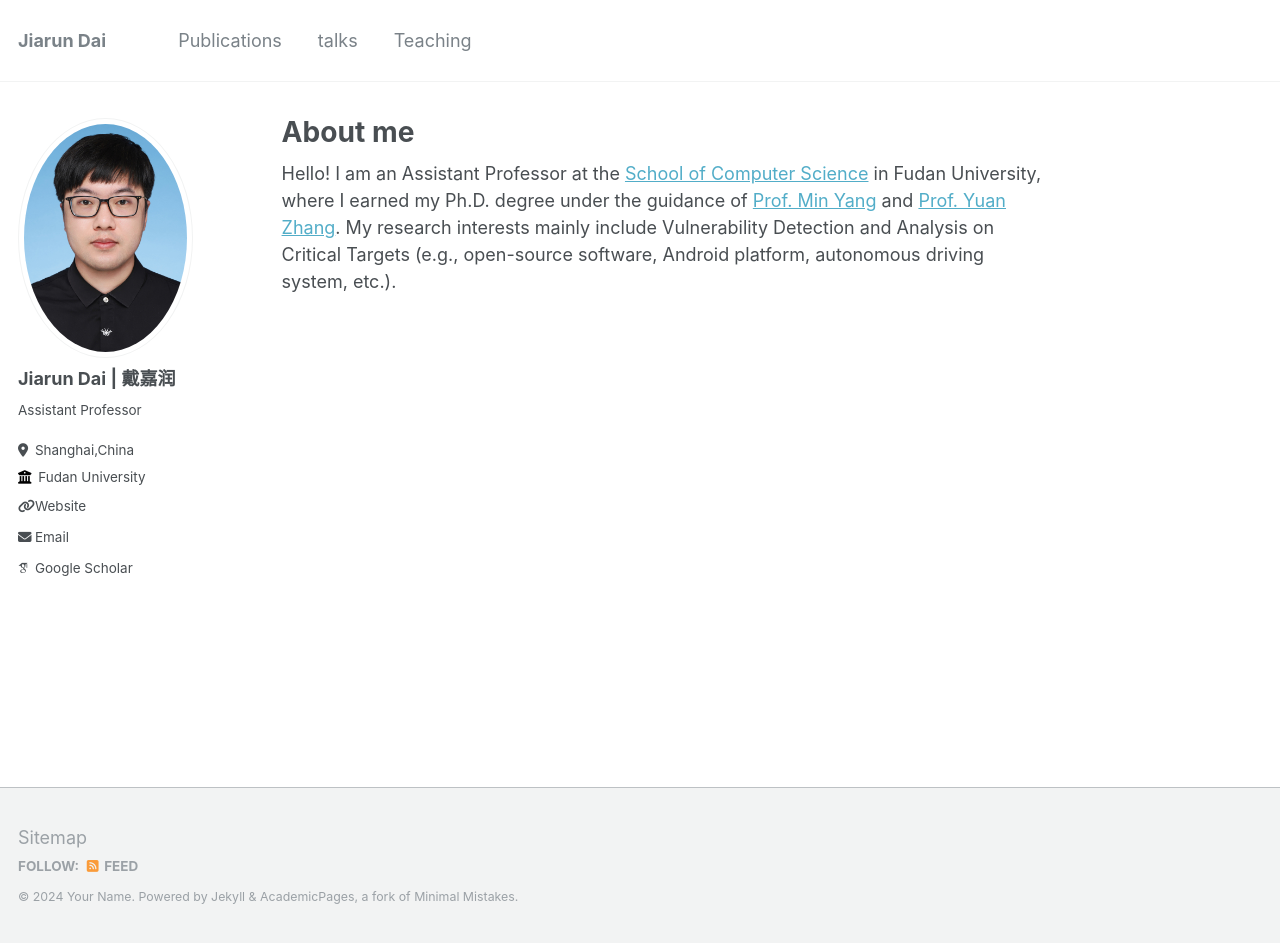
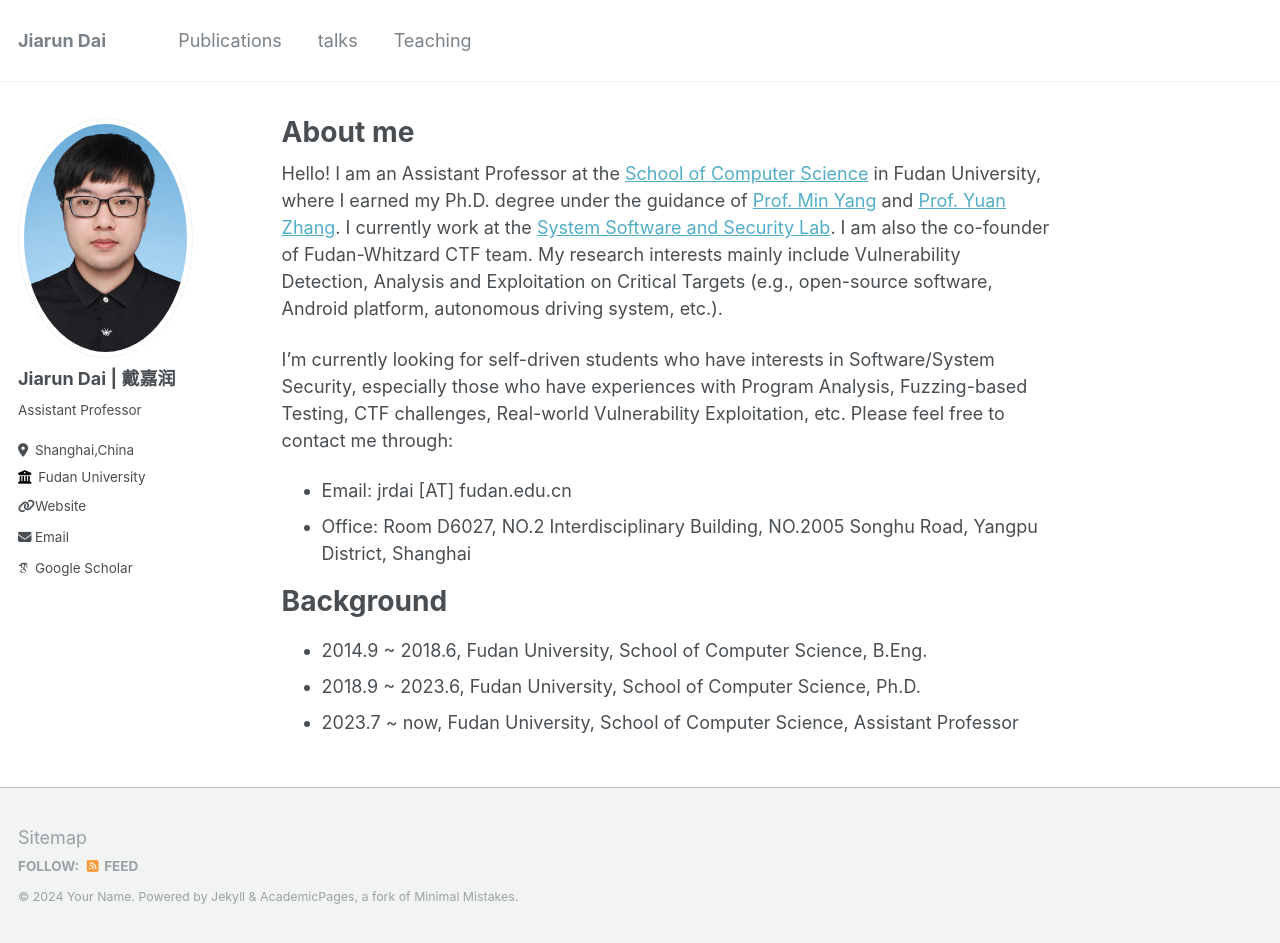
Before and after one commit to DJRRR/djrrr.github.io, a Jekyll site: the page built from _pages/about.md, in a window 1280 px wide and 943 px high. Built offline with Jekyll 4.4.1, drawn with Linux system fonts in a browser that asks for light colours; some web fonts are replaced.

Commit message:
Update about.md

```diff
--- a/_pages/about.md
+++ b/_pages/about.md
@@ -7,4 +7,16 @@ redirect_from:
   - /about.html
 ---
 
-Hello! I am an Assistant Professor at the [School of Computer Science](http://www.cs.fudan.edu.cn) in Fudan University, where I earned my Ph.D. degree under the guidance of [Prof. Min Yang](https://scholar.google.com/citations?hl=en&user=UnKf9FIAAAAJ) and [Prof. Yuan Zhang](https://yuanxzhang.github.io/). My research interests mainly include Vulnerability Detection and Analysis on Critical Targets (e.g., open-source software, Android platform, autonomous driving system, etc.).
+Hello! I am an Assistant Professor at the [School of Computer Science](http://www.cs.fudan.edu.cn) in Fudan University, where I earned my Ph.D. degree under the guidance of [Prof. Min Yang](https://scholar.google.com/citations?hl=en&user=UnKf9FIAAAAJ) and [Prof. Yuan Zhang](https://yuanxzhang.github.io/). I currently work at the [System Software and Security Lab](https://secsys.fudan.edu.cn).
+I am also the co-founder of Fudan-Whitzard CTF team. My research interests mainly include Vulnerability Detection, Analysis and Exploitation on Critical Targets (e.g., open-source software, Android platform, autonomous driving system, etc.).
+
+I'm currently looking for self-driven students who have interests in Software/System Security, especially those who have experiences with Program Analysis, Fuzzing-based Testing, CTF challenges, Real-world Vulnerability Exploitation, etc. Please feel free to contact me through:
+
+* Email: jrdai [AT] fudan.edu.cn
+* Office: Room D6027, NO.2 Interdisciplinary Building, NO.2005 Songhu Road, Yangpu District, Shanghai
+
+Background
+======
+* 2014.9 ~ 2018.6, Fudan University, School of Computer Science, B.Eng.
+* 2018.9 ~ 2023.6, Fudan University, School of Computer Science, Ph.D.
+* 2023.7 ~ now, Fudan University, School of Computer Science, Assistant Professor
```
